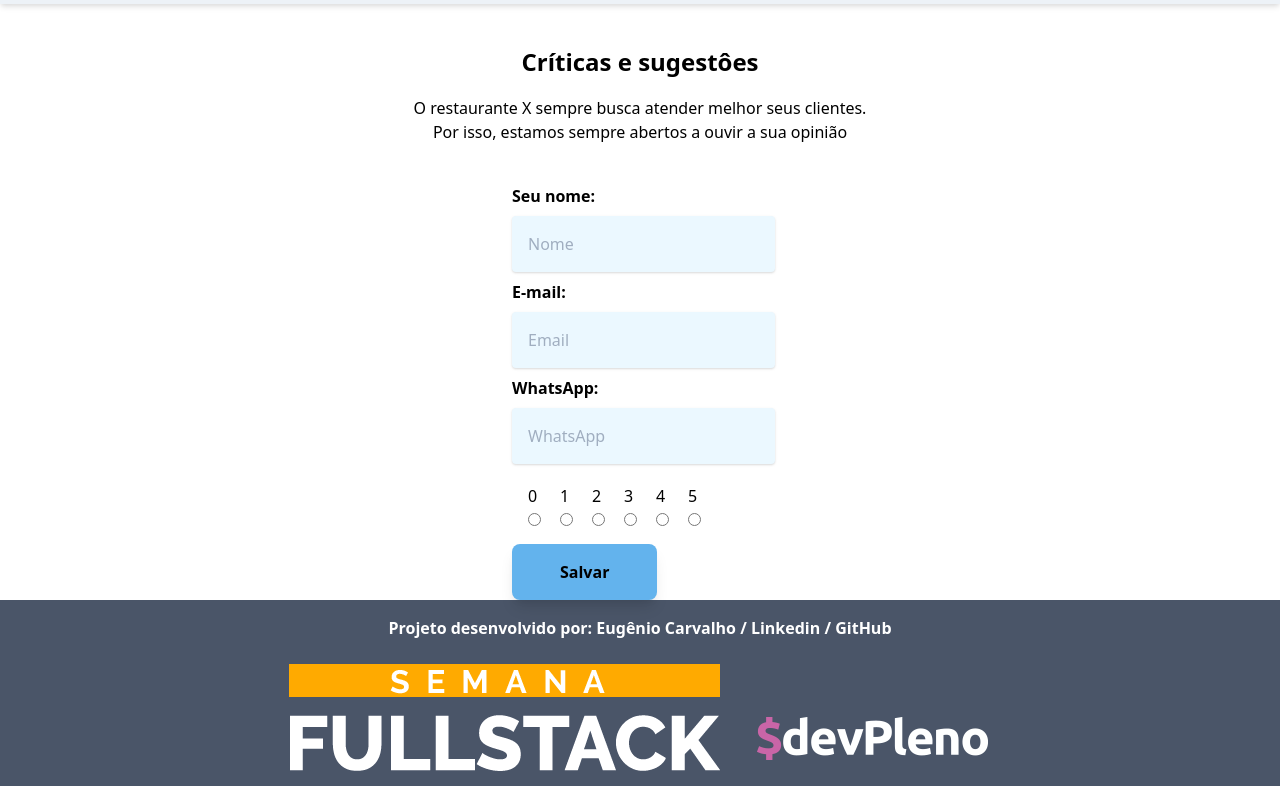
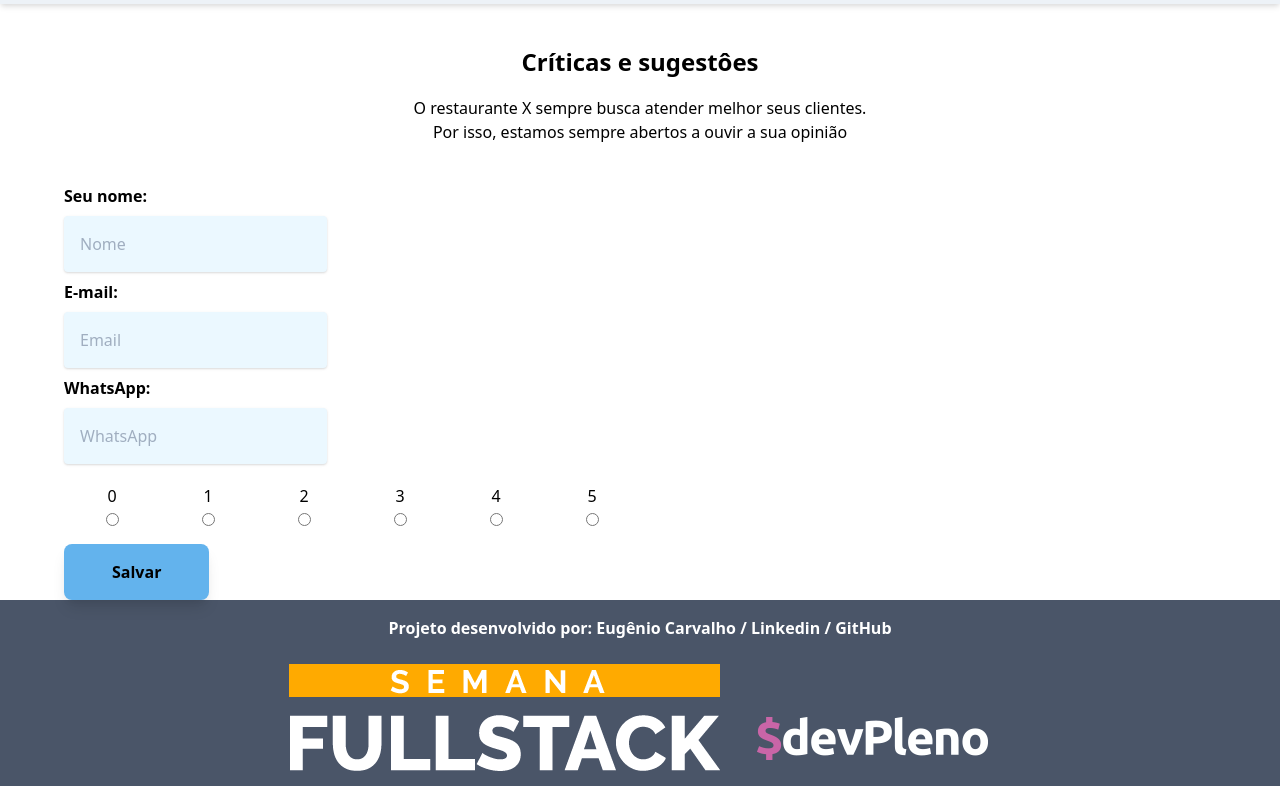
Before and after one commit to eugeniocarvalho/PalpiteBox, a Next.js app: page /pesquisa in a window 1280 px wide. Shown: the part 548-1334 px from the top of the page. Built offline with nearby package versions, Linux system fonts and the light colour scheme.

Commit message:
Interface

```diff
--- a/pages/pesquisa.js
+++ b/pages/pesquisa.js
@@ -45,7 +45,7 @@ const Pesquisa = () => {
             <h1 className='text-center font-bold my-4 text-2xl'>Críticas e sugestôes</h1>
             <p className='text-center mb-10'>O restaurante X sempre busca atender melhor seus clientes. <br /> Por isso, estamos sempre abertos a ouvir a sua opinião</p>
             {!sucess &&
-                <div className='w-1/5 mx-auto'>
+                <div className='w-auto my-auto ml-16 mr-16 mx-auto '>
                     <label className='font-bold'>Seu nome: </label>
                     <input type='text' className='p-4 block shadow bg-blue-100 my-2 rounded' placeholder='Nome' onChange={onChange} name='Nome' value={form.Nome} />
                     <label className='font-bold'>E-mail: </label>
@@ -69,8 +69,8 @@ const Pesquisa = () => {
                     <button className='bg-blue-400 px-12 py-4 font-bold rounded-lg shadow-lg hover:shadow' onClick={save}>Salvar</button>
                 </div>}
             {sucess &&
-                <div className='mx-auto w-1/5'>
-                    <p className='text-center mb-6 bg-blue-100 border-t border-b border-blue-500 text-blue-700 px-4 py-3 pt-5'>Obrigado por contribuir com sua sugestão ou crítica.</p>
+                <div className='m-auto w-auto'>
+                    <p className='text-center mb-6 bg-blue-100 border-t border-b border-blue-500 text-blue-700 px-5 py-3 pt-5'>Obrigado por contribuir com sua sugestão ou crítica.</p>
                     {
                         retorno.showCoupon &&
                         <div className='text-center border p-4 mb-6'>
```
